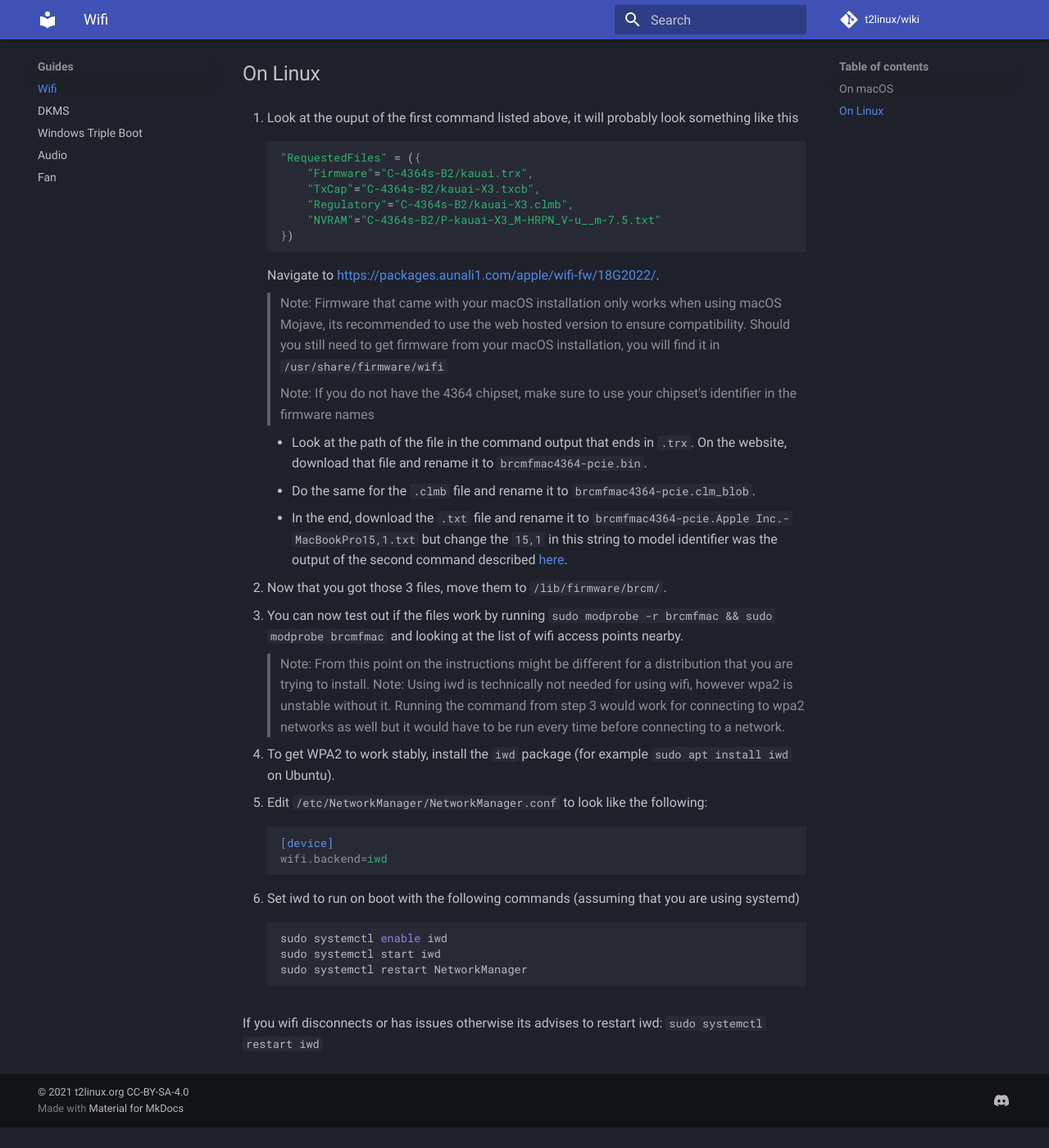
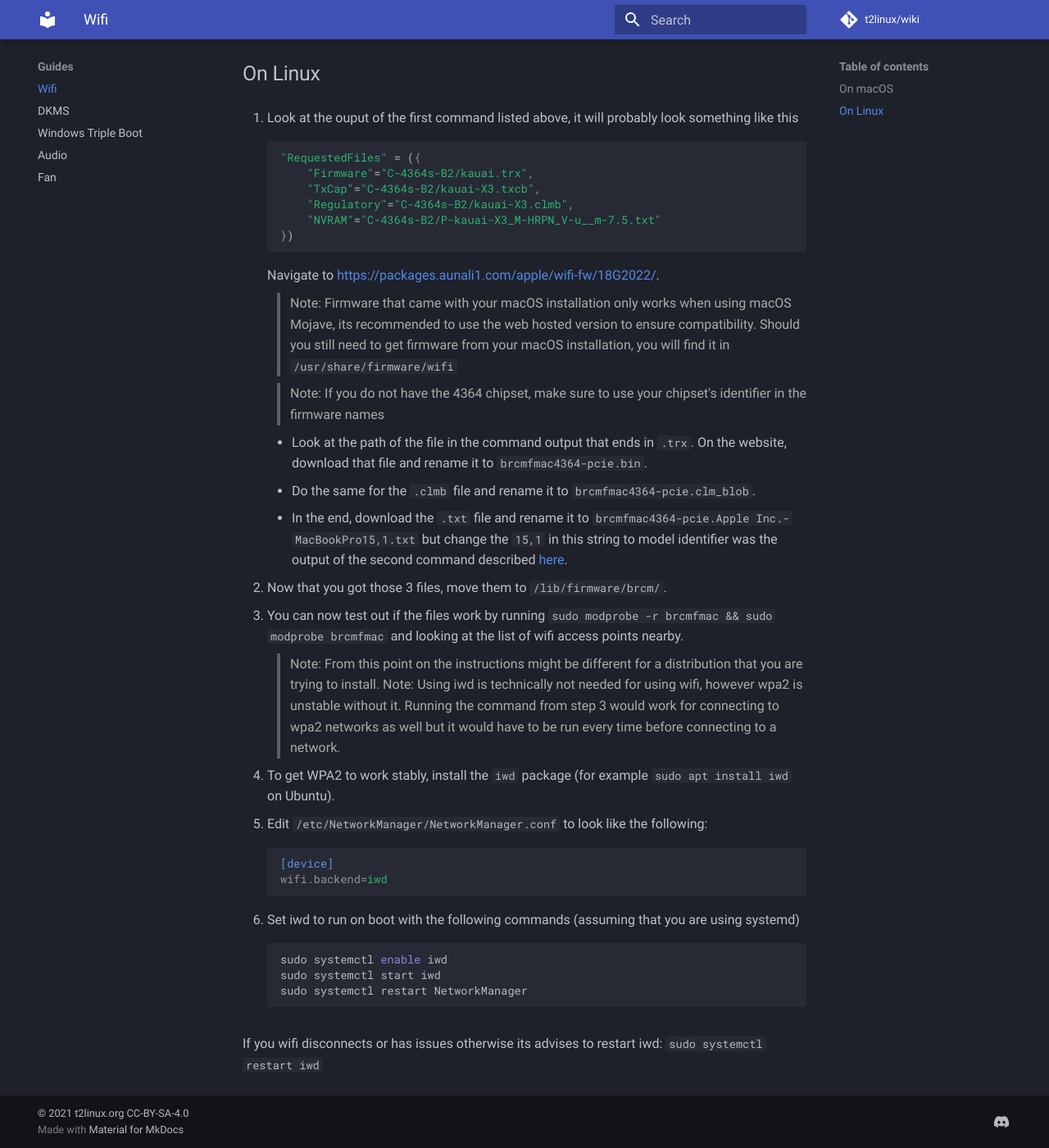
Before and after one commit to t2linux/wiki, an MkDocs documentation site: the page built from docs/guides/wifi.md, in a window 1280 px wide and 1400 px high, scrolled down 447 px. Shown: the whole window at 82% size. Built offline with MkDocs 1.6.1 and Material for MkDocs 9.7.7, drawn with Linux system fonts in a browser that asks for light colours; comment, search, counter and statistics services are not loaded; before the commit the page ends 1822 px from its top, so only the background shows below that.

Commit message:
Stylesheets: Adjusted layout and look of blockquotes
- Each paragraph in a blockquote will now have a seperate border
- Blockquotes now have a darker text color

```diff
--- a/docs/stylesheets/layout.css
+++ b/docs/stylesheets/layout.css
@@ -1,3 +1,13 @@
 .md-typeset h1 {
     margin: 2rem 0 0;
 }
+
+blockquote > p {
+    border-left: .2rem solid var(--md-default-fg-color--lighter) !important;
+    padding-left: .6rem !important;
+    color: rgb(172, 172, 172);
+}
+
+blockquote {
+    border: none !important;
+}
```
